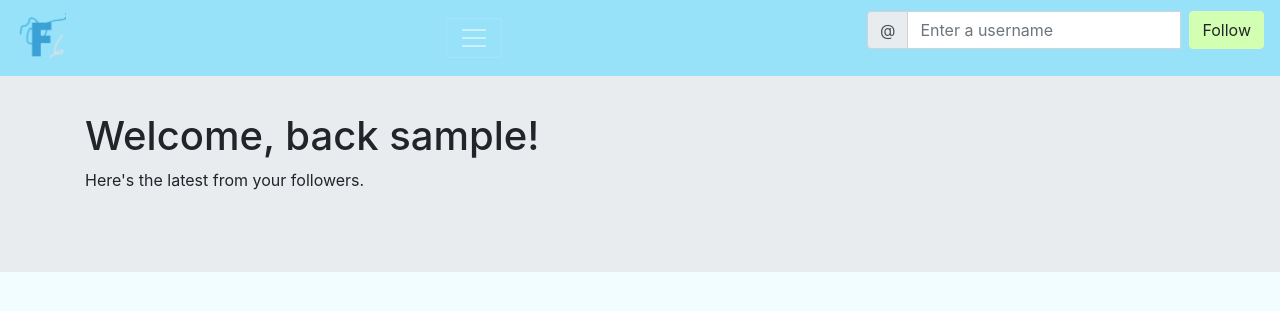
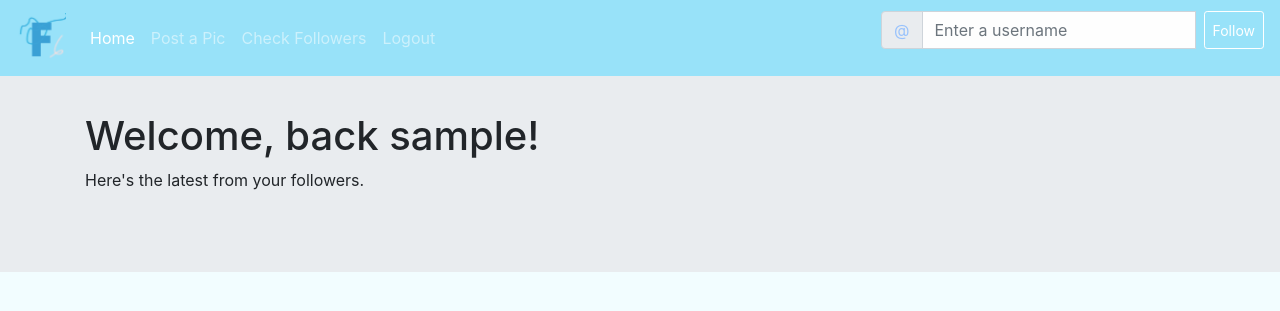
Before and after one commit to mkarroqe/Finstagram, a Flask app: page /home in a window 1280 px wide. Shown: the top 311 px of the page. Run offline with Flask 2, Linux system fonts and the light colour scheme; the visitor is signed in with stand-in values (Sample User, id 1); data comes from the database, SQL or seed files in the repository; data that the repository does not hold is empty; some libraries are stand-ins or nearby versions.

Commit message:
the nav is glorious now

```diff
--- a/static/css/main.css
+++ b/static/css/main.css
@@ -15,6 +15,16 @@ a:hover .btn-info {
 .btn-blue:hover {
 	background-color: #98C2FC;
 	border-color: #98C2FC;
+}
+.btn-blue-outline {
+	background-color: #98E2F9;
+	border-color: #fff;
+	color: #fff;
+}
+.btn-blue-outline:hover {
+	background-color: #98C2FC;
+	border-color: #fff;
+	color: #fff;
 }
 
 .btn-green {
@@ -87,6 +97,13 @@ a:hover .btn-info {
 	text-align: left;
 }
 
+.form-control {
+	background-color: #fefefe;
+}
+.input-group-text {
+	color: #98C2FC;
+}
+
 /* Photo Info */
 .rating-block{
 	background-color:#FAFAFA;
--- a/templates/home.html
+++ b/templates/home.html
@@ -8,8 +8,7 @@
     <!-- <link rel="stylesheet" href="/Users/mkarroqe/Desktop/github/Finstagram/static/css/main.css" /> -->
 </head>
 <body>
-
-    <nav class="navbar fixed-top navbar-dark bg-blue">
+    <nav class="navbar fixed-top navbar-dark bg-blue navbar-expand-lg">
       <a href="/home" class="navbar-brand">
         <img src="../static/css/imgs/favicon.png" height="50" class="d-inline-block align-top" alt="">
       </a>
@@ -17,8 +16,11 @@
         <span class="navbar-toggler-icon"></span>
       </button>
 
-      <div class="collapse navbar-collapse">
-        <ul class="navbar-nav">
+      <div class="collapse navbar-collapse" id="navbarSupportedContent">
+        <ul class="navbar-nav mr-auto">
+          <li class="nav-item active">
+            <a class="nav-link" href="/post_page">Home</a>
+          </li>
           <li class="nav-item">
             <a class="nav-link" href="/post_page">Post a Pic</a>
           </li>
@@ -26,24 +28,24 @@
             <a class="nav-link" href="/follow_requests">Check Followers</a>
           </li>
           <li class="nav-item">
-            <a href="/logout">Logout</a>
+            <a class="nav-link" href="/logout">Logout</a>
           </li>
         </ul>
-      </div>
 
         <form action="/follow" method="POST" class="form-inline" >
-        <div class="input-group">
+            <div class="input-group navfollow">
                 <div class="input-group-prepend">
                     <div class="input-group-text">@</div>
                 </div>
                 <input class="form-control mr-sm-2" type="search" name = "username" placeholder="Enter a username" aria-label="Search" required/>
 
-            <button type="submit" class="btn btn-green my-2 my-sm-0">Follow</button>
+                <button type="submit" class="btn btn-blue-outline btn-sm my-2 my-sm-0">Follow</button>
                 {% if error %}
                     <p class="error"><strong>Error:</strong> {{error}}</p>
                 {% endif %}
             </div>
         </form>
+      </div>
     </nav>
 
     <div class="jumbotron jumbotron-fluid" id="homepage">
@@ -53,30 +55,6 @@
             <h1>Welcome, back {{username}}!</h1>
             <p>Here's the latest from your followers.</p>
         </form>
-
-        <!-- <div class="row">
-            <div class="col-lg-5">
-                <a href ="/post_page"><button type="button" class="btn btn-lg btn-blue">Post a Photo</button></a>
-
-                <a href="/follow_requests"><button type="button" class="btn btn-lg btn-green">Check followers</button></a>
-            </div>
-            <div class="col-lg-7">
-                <form action="/follow" method="POST">
-                    <div class="col">
-                      <div class="input-group mb-2 mr-sm-2">
-                          <div class="input-group-prepend">
-                            <div class="input-group-text">@</div>
-                          </div>
-                          <input id="follow_input" type="text" name = "username" placeholder=" Enter a username to follow!" required/>
-
-                          <button type="submit" class="btn btn-lg btn-purple">Follow</button>
-                          {% if error %}
-                                <p class="error"><strong>Error:</strong> {{error}}</p>
-                          {% endif %}
-                      </div>
-                    </div>
-                </form>
-            </div> -->
       </div>
     </div>
 </div>
```
Lines whose indentation alone changed are shown as unchanged.
